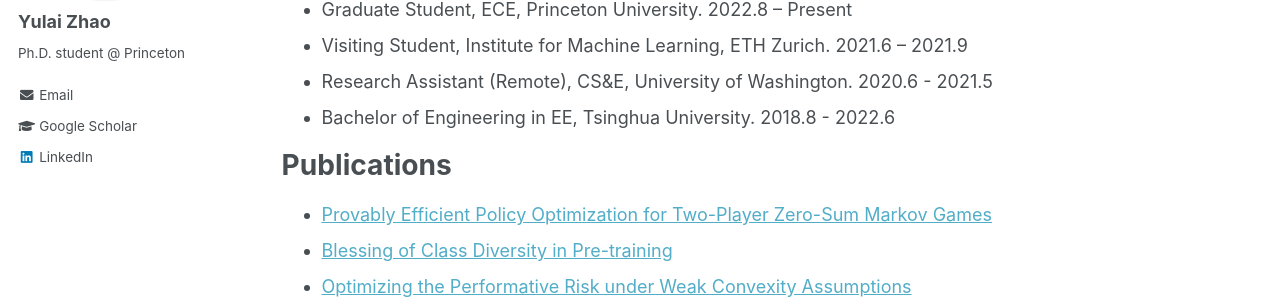
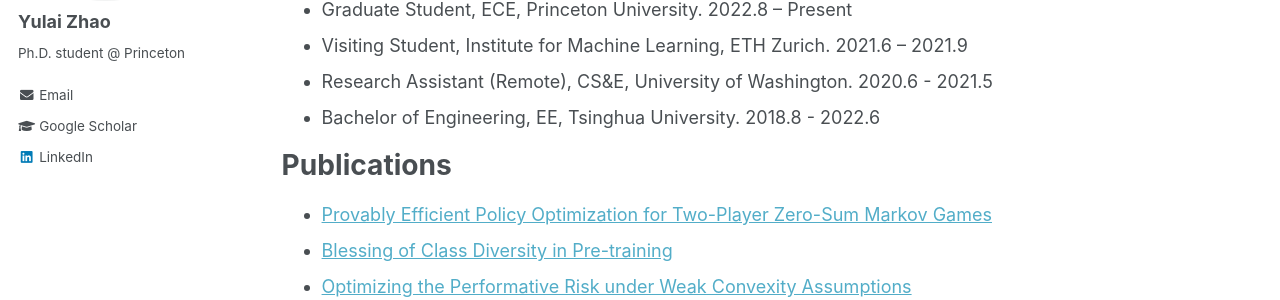
Before and after one commit to zhaoyl18/zhaoyl18.github.io, a Jekyll site: the page built from _pages/about.md, in a window 1280 px wide. Shown: the part 251-551 px from the top of the page. Built offline with Jekyll 4.4.1, drawn with Linux system fonts in a browser that asks for light colours.

```diff
--- a/_pages/about.md
+++ b/_pages/about.md
@@ -15,7 +15,7 @@ Experiences
 * Graduate Student, ECE, Princeton University.                      2022.8 – Present
 * Visiting Student, Institute for Machine Learning, ETH Zurich.     2021.6 – 2021.9
 * Research Assistant (Remote), CS&E, University of Washington.      2020.6 - 2021.5
-* Bachelor of Engineering in EE, Tsinghua University.               2018.8 - 2022.6
+* Bachelor of Engineering, EE, Tsinghua University.               2018.8 - 2022.6
 
 
 Publications
```
